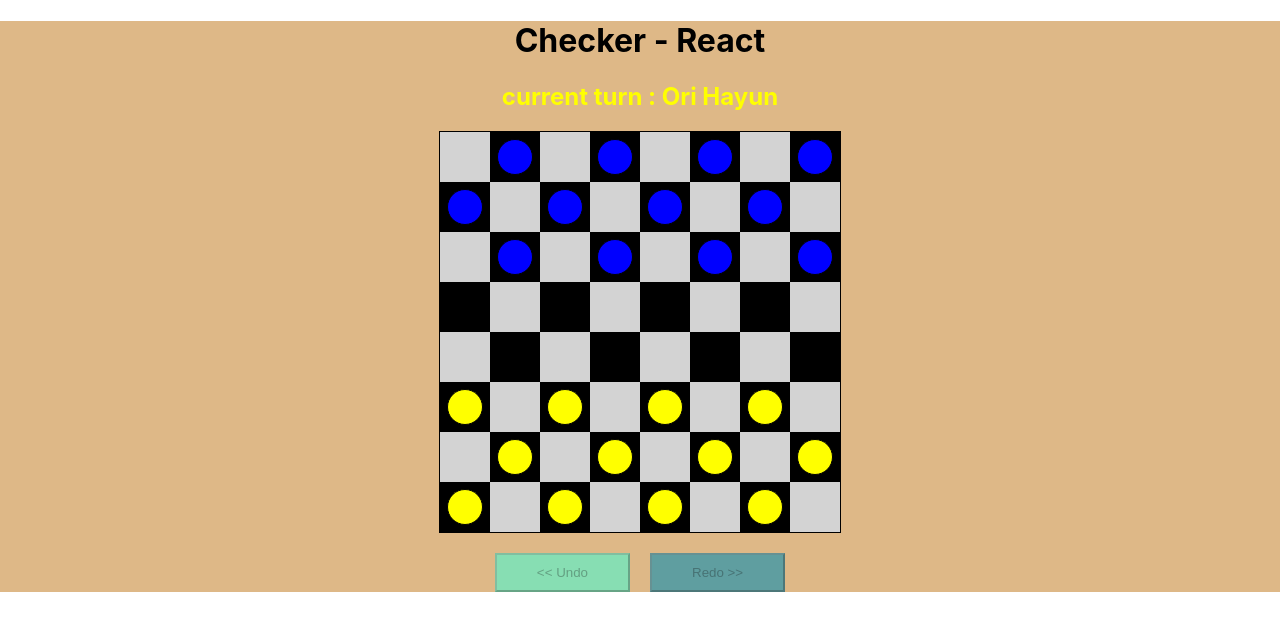
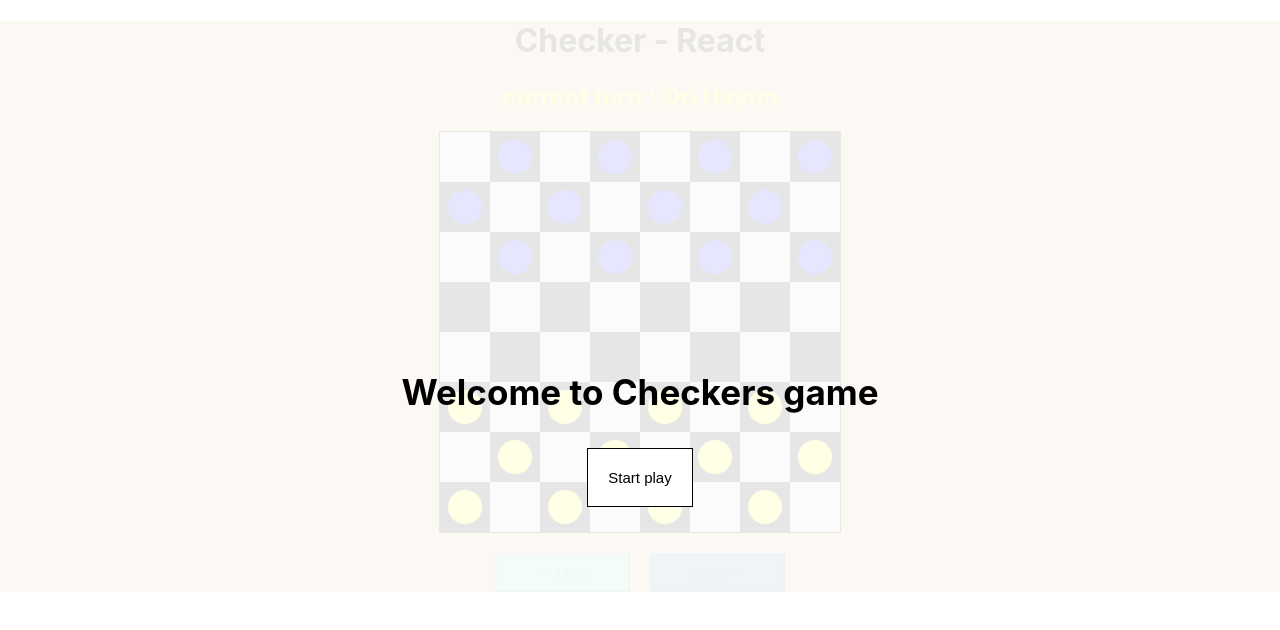
Before and after one commit to OriHayun/Checkers-game, a React (Create React App) app: page / in a window 1280 px wide. Shown: the top 630 px of the page. Built offline with nearby package versions, Linux system fonts and the light colour scheme.

Commit message:
uplaod to the server and my site

```diff
--- a/package.json
+++ b/package.json
@@ -30,5 +30,6 @@
       "last 1 firefox version",
       "last 1 safari version"
     ]
-  }
+  },
+  "homepage": "http://proj.ruppin.ac.il/igroup4/project/checkers"
 }
--- a/src/App.js
+++ b/src/App.js
@@ -3,6 +3,8 @@ import './App.css';
 import GameBoard from './components/board/board.jsx';
 import ActionBtn from './components/actionBtn/actionBtn.jsx';
 import Winner from './components/winner/winner.jsx';
+
+import LandingPage from './components/landingPage/landingPage.jsx';
 
 import Board from './models/board';
 
@@ -42,6 +44,10 @@ class App extends Component {
         this.setState({ winner: this.nextPlayer() });
       }
     }
+  }
+
+  startGame = () => {
+    this.setState({ started: 1 })
   }
 
   selectedSquare = (row, column) => {
@@ -111,6 +117,7 @@ class App extends Component {
       lastTurn: null,
       undoBtn: "disabled",
       redoBtn: "disabled",
+      started: null
     });
   }
 
@@ -125,7 +132,7 @@ class App extends Component {
       selectedSquare: this.state.selectedSquare,
       turn: this.state.turn
     }
-    localStorage.setItem('nextSituation',JSON.stringify(nextSituation));
+    localStorage.setItem('nextSituation', JSON.stringify(nextSituation));
 
     let prevSituation = JSON.parse(localStorage.getItem('prevSituation'));
     console.log(prevSituation)
@@ -173,13 +180,16 @@ class App extends Component {
 
     return (
       <div className="App">
+        {!this.state.started &&
+          <LandingPage startGame={this.startGame} />
+        }
+        {this.state.winner &&
+          <Winner PLAYER={PLAYERS} winner={this.state.winner} restart={this.restart} />
+        }
         <div>
           <h1>Checker - React </h1>
         </div>
         <h2 className={classTurn}>current turn :  {this.state.turn == 1 ? "Ori Hayun" : "Raz Gross"}</h2>
-        {this.state.winner &&
-          <Winner PLAYER={PLAYERS} winner={this.state.winner} restart={this.restart} />
-        }
         <div>
           <GameBoard
             board={this.state.board}
--- /dev/null
+++ b/src/components/landingPage/landingPage.css
@@ -0,0 +1,28 @@
+#landingPage {
+    position: absolute;
+    width: 100%;
+    height: 100%;
+    background-color: rgba(255,255,255,.9);
+    left: 0;
+    display: flex;
+    align-items: center;
+    justify-content: center;
+  }
+
+  #landingPage p {
+    font-size: 35px;
+    font-weight: bold;
+  }
+
+  #landingPage button {
+    background-color: white;
+    border: 1px solid black;
+    padding: 20px;
+    font-size: 15px;
+    cursor: pointer;
+  }
+
+  #landingPage button:hover {
+    background-color: black;
+    color: white;
+  }
--- /dev/null
+++ b/src/components/landingPage/landingPage.jsx
@@ -0,0 +1,18 @@
+import React from 'react';
+
+import './landingPage.css';
+
+
+const landingPage = (props) =>{
+
+    return (
+    <div id="landingPage">
+      <div>
+        <p>Welcome to Checkers game</p>
+        <button onClick={props.startGame}>Start play</button>
+      </div>
+    </div>
+  );
+}
+
+export default landingPage;
```
